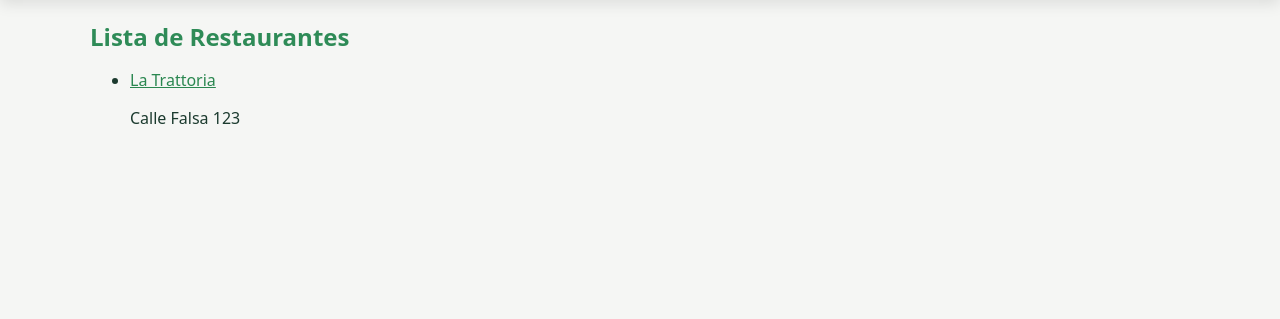
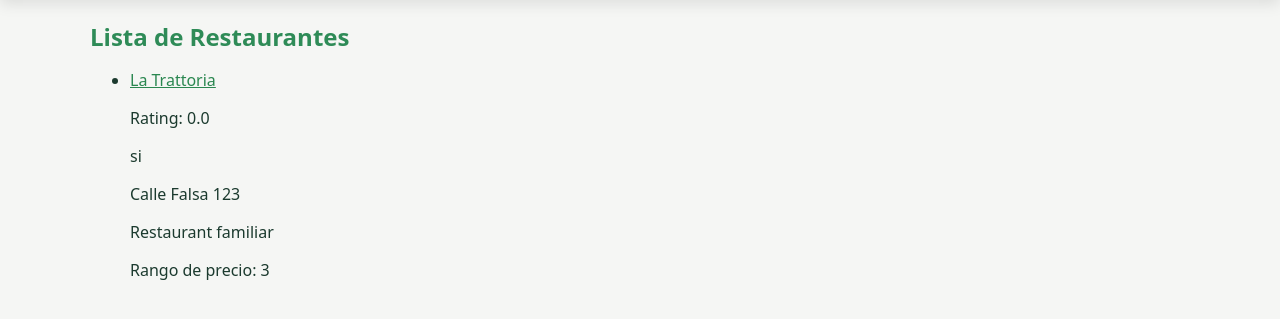
Before and after one commit to Damaynd/comidapp-resenas-resto, a Django app: page / in a window 1280 px wide. Shown: the part 61-380 px from the top of the page. Run offline with Django 5.2, Linux system fonts and the light colour scheme; data comes from the database, SQL or seed files in the repository.

Commit message:
feat:added reseñas,favorite and rating to home.html

```diff
--- a/aplicacion/templates/home.html
+++ b/aplicacion/templates/home.html
@@ -13,11 +13,19 @@
                 {% for restaurante in restaurantes %}
                     <div class="single-restaurant-container">
                         <li>
-                            <div class="restaurant-name-adress">
-                                <div class="restaurant-name">
-                                    <a href="{% url 'detalle_restaurante' restaurante.id %}">
+                            <div class="restaurant-name-address-rating">
+                                <div class="restaurant-name-rating">
+                                    <div class="restaurant-name">
+                                        <a href="{% url 'detalle_restaurante' restaurante.id %}">
                                         {{ restaurante.name }}
-                                    </a>
+                                        </a>
+                                    </div>
+                                    <div class="restaurant-rating">
+                                        <p>Rating: {{restaurante.avg_rating}}</p>
+                                    </div>
+                                    <div class="restaurant-fav">
+                                        <p>si</p>
+                                    </div>
                                 </div>
                                 <div class="restaurant-address">
                                     <p>{{ restaurante.address }}</p>
@@ -25,10 +33,13 @@
                             </div>
                             <div class="restaurant-image">
                             </div>
-                            <div class="restaurant-description">
-                                {% for dish in restaurante.dish %}
-                                    <li>dish</li>
-                                {% endfor %}
+                            <div class="restaurant-description-price">
+                                <div class="restaurant-description">
+                                    <p>Restaurant familiar</p>
+                                </div>
+                                <div class="restaurant-price">
+                                    <p> Rango de precio: {{restaurante.price}}</p>
+                                </div>
                             </div>
                             <div class="restaurant-tags">
                                 <p>{{restaurant.tag}}</p>
--- a/aplicacion/urls.py
+++ b/aplicacion/urls.py
@@ -2,7 +2,7 @@ from django.urls import path
 from . import views
 
 urlpatterns = [
-    path('', views.home, name='index'),
+    path('', views.home, name='home'),
     path('restaurantes/<int:restaurante_id>/', views.detalle_restaurante, name='detalle_restaurante'),
     path('buscar/', views.buscar, name='buscar'),
     path('perfil/', views.perfil, name='perfil'),
```
